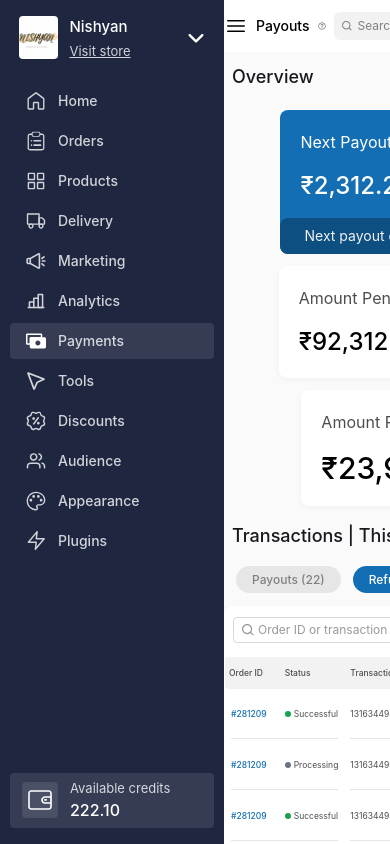
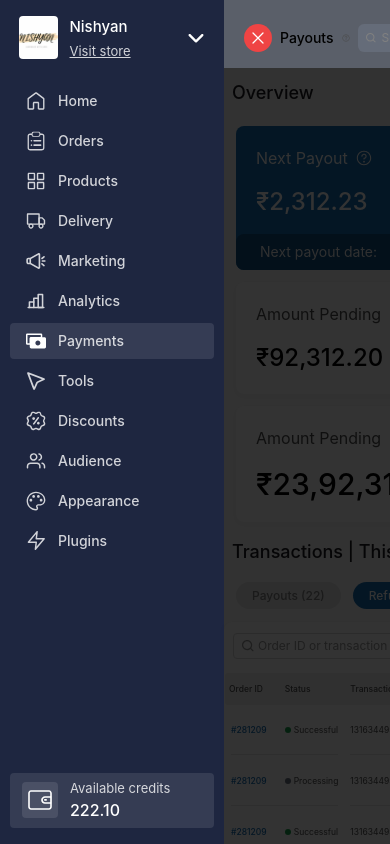
Before and after one commit to WadadParker/dukaan-challenge, a React (Vite) app: page / in a window 390 px wide. Both pictures are taken after a click on the icon 12 px from the left and 26 px from the top of the page. Built offline with nearby package versions, Linux system fonts and the light colour scheme.

Commit message:
fix: hamburger icon

```diff
--- a/src/components/MainContainer.jsx
+++ b/src/components/MainContainer.jsx
@@ -3,10 +3,11 @@ import Navbar from './Navbar'
 import Table from './Table'
 import OverviewCards from './OverviewCards'
 
-const MainContainer = ({setShowSidebar}) => {
+const MainContainer = ({showSidebar,setShowSidebar}) => {
   return (
-    <div className="grow">
-          <Navbar setShowSidebar={setShowSidebar}/>
+    <div className="grow relative">
+      {showSidebar && <div className='fixed w-full h-full z-10 bg-black/80 md:hidden'></div>}
+          <Navbar showSidebar={showSidebar} setShowSidebar={setShowSidebar}/>
           <main className=' p-8 space-y-6 max-sm:p-0 max-sm:mt-2 max-sm:space-y-4'>
             <section className='flex justify-between items-center max-sm:mx-2'>
               <h1 className='text-text-dark text-xl font-medium max-sm:text-lg '>Overview</h1>
--- a/src/components/Navbar.jsx
+++ b/src/components/Navbar.jsx
@@ -1,9 +1,9 @@
 import React from 'react'
 
-const SearchBar =()=>
+const SearchBar =({showSidebar})=>
 {
     return (
-        <div className='px-4 py-[9px] bg-[#F2F2F2] space-x-2 flex grow items-center rounded-md max-sm:px-2 max-sm:py-1.5 max-sm:grow-0 max-sm:space-x-1.5'>
+        <div className={`px-4 py-[9px] bg-[#F2F2F2] space-x-2 flex grow items-center rounded-md max-sm:px-2 max-sm:py-1.5 max-sm:grow-0 max-sm:space-x-1.5 ${showSidebar?"max-sm:bg-gray-500/70":""}`}>
             <svg className="max-sm:w-2.5 max-sm:h-2.5" width="16" height="16" viewBox="0 0 16 16" fill="none" xmlns="http://www.w3.org/2000/svg">
                 <g clip-path="url(#clip0_5730_2526)">
                 <path d="M6.8 12.0301C3.9328 12.0301 1.6 9.69143 1.6 6.81704C1.6 3.94266 3.9328 1.60401 6.8 1.60401C9.6672 1.60401 12 3.94266 12 6.81704C12 9.69143 9.6672 12.0301 6.8 12.0301ZM12.2792 10.8375C13.1056 9.70827 13.6 8.3216 13.6 6.81704C13.6 3.05805 10.5496 0 6.8 0C3.0504 0 0 3.05805 0 6.81704C0 10.576 3.0504 13.6341 6.8 13.6341C8.4728 13.6341 10.0048 13.0222 11.1896 12.0132L14.0032 14.8339C14.1592 14.9903 14.364 15.0689 14.5688 15.0689C14.7736 15.0689 14.9784 14.9903 15.1344 14.8339C15.4472 14.5203 15.4472 14.0134 15.1344 13.6999L12.2792 10.8375Z" fill="#808080"/>
@@ -20,12 +20,19 @@ const SearchBar =()=>
     )
 }
 
-const Navbar = ({setShowSidebar}) => {
+const Navbar = ({showSidebar,setShowSidebar}) => {
   return (
-    <nav className='bg-white flex w-full items-center px-8 py-3 space-x-4 sticky top-0 z-30 max-sm:px-0 max-sm:space-x-2 max-sm:justify-between'>
-        <svg xmlns="http://www.w3.org/2000/svg" fill="none" viewBox="0 0 24 24" strokeWidth={1.5} stroke="currentColor" className="w-6 h-6 shrink-0 sm:hidden" onClick={()=>setShowSidebar(prev=>!prev)}>
+    <nav className={`bg-white flex w-full items-center px-8 py-3 space-x-4 sticky top-0 z-30 ${showSidebar?"max-sm:bg-gray-500/70 max-sm:pt-6 max-sm:pb-4":""} max-sm:px-0 max-sm:space-x-2 max-sm:justify-between`}>
+       {showSidebar
+       ?<svg xmlns="http://www.w3.org/2000/svg" fill="none" viewBox="0 0 24 24" strokeWidth={1.5} stroke="currentColor" className=" text-white rounded-full ml-5 p-1 bg-red-500 w-7 h-7 shrink-0 sm:hidden" onClick={()=>setShowSidebar(false)}>
+            <path strokeLinecap="round" strokeLinejoin="round" d="M6 18 18 6M6 6l12 12" />
+         </svg>
+
+       :<svg xmlns="http://www.w3.org/2000/svg" fill="none" viewBox="0 0 24 24" strokeWidth={1.5} stroke="currentColor" className="w-6 h-6 shrink-0 sm:hidden" onClick={()=>setShowSidebar(true)}>
             <path strokeLinecap="round" strokeLinejoin="round" d="M3.75 6.75h16.5M3.75 12h16.5m-16.5 5.25h16.5" />
         </svg>
+
+        }
 
         <p className=' text-xl font-medium max-sm:text-sm'>Payouts</p>
         <aside className='flex items-center space-x-2.5 grow max-sm:space-x-1 max-sm:grow-0'>
@@ -44,7 +51,7 @@ const Navbar = ({setShowSidebar}) => {
 
             <small className=' text-xs text-text hover:underline hover:cursor-help max-sm:text-[8px] max-sm:hidden'>How it works</small>
         </aside>
-        <SearchBar />
+        <SearchBar showSidebar={showSidebar}/>
         <section className='flex space-x-3 grow justify-end max-sm:grow-0 max-sm:space-x-1 max-sm:items-center'>
             <aside className=' p-2.5 bg-background-light rounded-full hover:cursor-pointer max-sm:p-1.5'>
                 <svg className="max-sm:w-3 max-sm:h-3" width="20" height="20" viewBox="0 0 20 20" fill="none" xmlns="http://www.w3.org/2000/svg">
--- a/src/components/OverviewCards.jsx
+++ b/src/components/OverviewCards.jsx
@@ -62,7 +62,7 @@ const AmountCard=({processed})=>
 
 const OverviewCards = () => {
   return (
-    <ul className='flex items-start space-x-5 max-sm:flex-col max-sm:space-x-0 max-sm:space-y-3 max-sm:w-screen max-sm:items-center '>
+    <ul className=' flex items-start space-x-5 max-sm:flex-col max-sm:space-x-0 max-sm:space-y-3 max-sm:w-screen max-sm:items-stretch max-sm:px-3'>
         <PayoutCard />
         <AmountCard />
         <AmountCard processed={true} />
```
